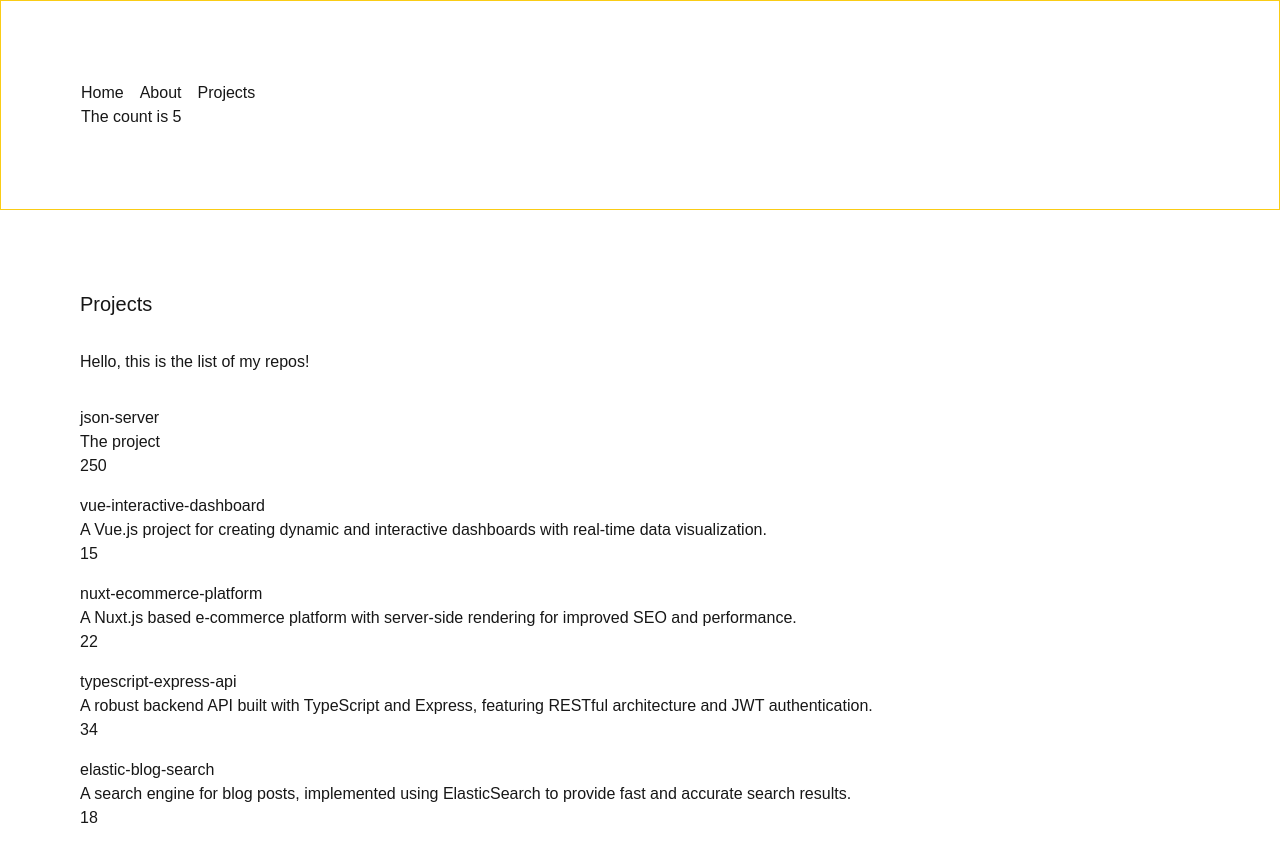
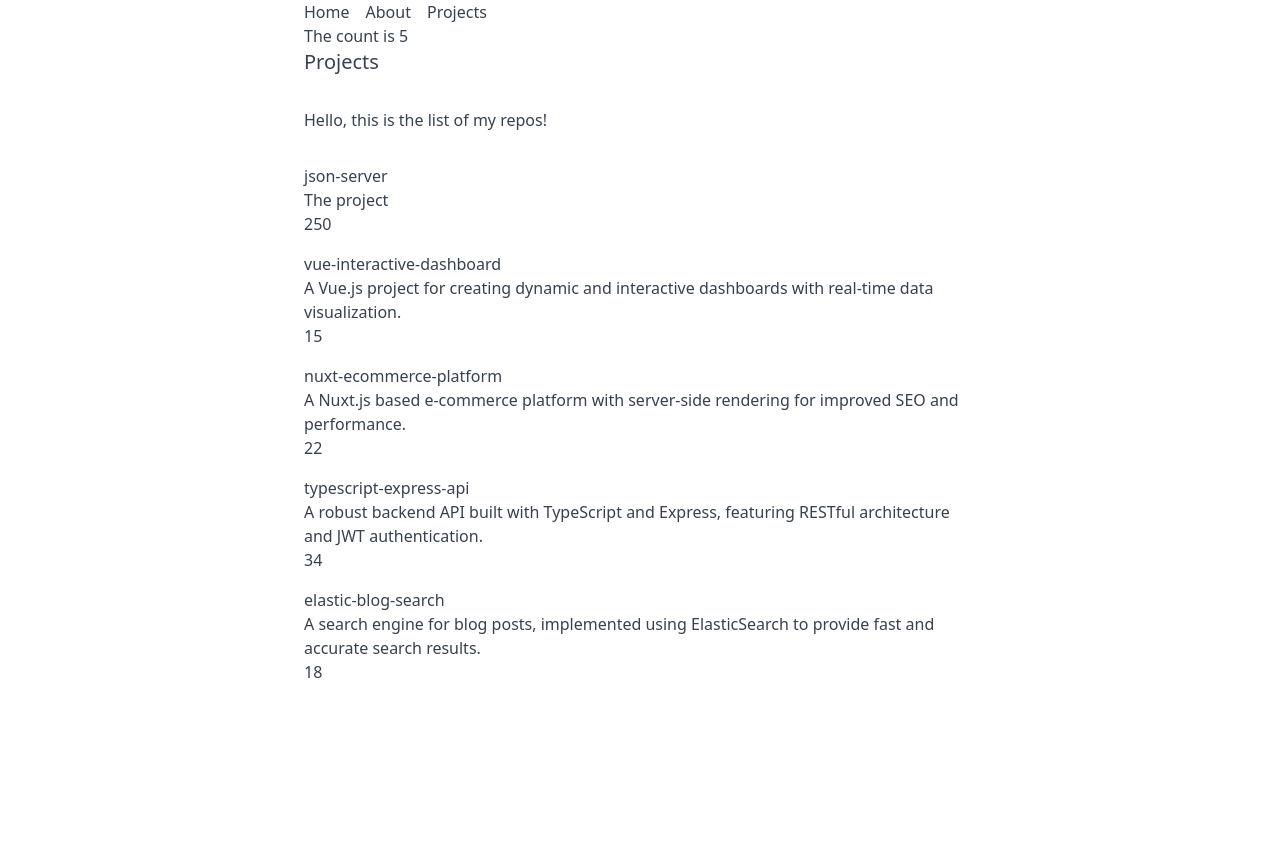
Before and after one commit to docscodes/next-blog, a Next.js app: page /about/projects in a window 1280 px wide. Shown: the top 862 px of the page. After the commit the page ends 800 px from the top, so only its background shows below. Built offline with nearby package versions, Linux system fonts and the light colour scheme; data requests are answered from the project's data file.

Commit message:
tailwind

```diff
--- a/app/about/projects/page.js
+++ b/app/about/projects/page.js
@@ -4,7 +4,7 @@ import ProjectListLoading from "./components/project-list-loading";
 
 export default async function ProjectsPage() {
   return (
-    <div className="p-20">
+    <div>
       <h1 className="mb-8 text-xl">Projects</h1>
 
       <div className="mb-8">Hello, this is the list of my repos!</div>
--- a/app/globals.css
+++ b/app/globals.css
@@ -2,26 +2,6 @@
 @tailwind components;
 @tailwind utilities;
 
-:root {
-  --background: #ffffff;
-  --foreground: #171717;
+body {
+  @apply bg-white text-gray-700 container mx-auto dark:bg-gray-900 dark:text-gray-300 max-w-2xl;
 }
-
-@media (prefers-color-scheme: dark) {
-  :root {
-    --background: #0a0a0a;
-    --foreground: #ededed;
-  }
-}
-
-body {
-  color: var(--foreground);
-  background: var(--background);
-  font-family: Arial, Helvetica, sans-serif;
-}
-
-@layer utilities {
-  .text-balance {
-    text-wrap: balance;
-  }
-}
--- a/app/page.js
+++ b/app/page.js
@@ -19,7 +19,7 @@ export default function Home() {
 
   return (
     <>
-      <div className="p-20 space-y-4">
+      <div className="space-y-4">
         <div>Hello, {name}</div>
         {cards}
         <div className="flex space-x-4">
--- a/components/header.js
+++ b/components/header.js
@@ -3,7 +3,7 @@ import Counter from "./counter";
 
 export default function Header() {
   return (
-    <header className="p-20 border border-yellow-400">
+    <header>
       <ul className="flex space-x-4">
         <li><Link href="/">Home</Link></li>
         <li><Link href="/about">About</Link></li>
```
